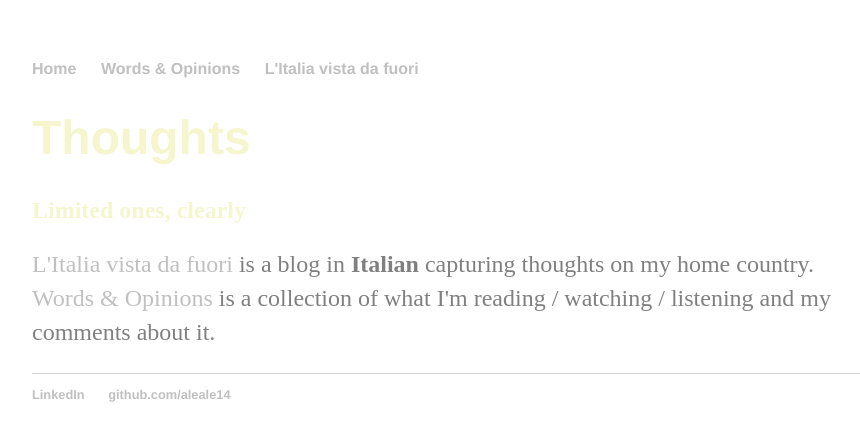
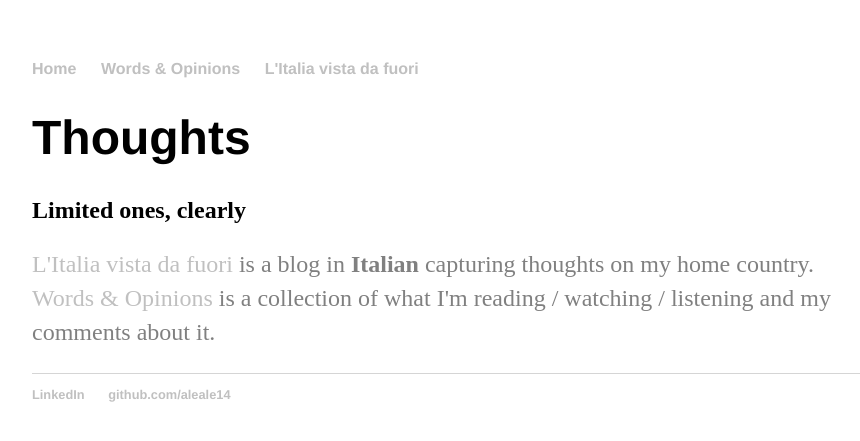
Before and after one commit to aleale14/aleale14.github.io, a Jekyll site: the page built from index.html, in a window 1280 px wide. Shown: the top 441 px of the page, without its empty margins (160-1020 px from the left). Built offline with Jekyll 4.4.1, drawn with Linux system fonts in a browser that asks for light colours.

Commit message:
Update main.css

```diff
--- a/css/main.css
+++ b/css/main.css
@@ -2,7 +2,7 @@
 body {
     margin: 60px auto;
     width: 70%;
-    color: #F5F6CE
+
 }
 nav ul, footer ul {
     font-family:'Helvetica', 'Arial', 'Sans-Serif';
```
